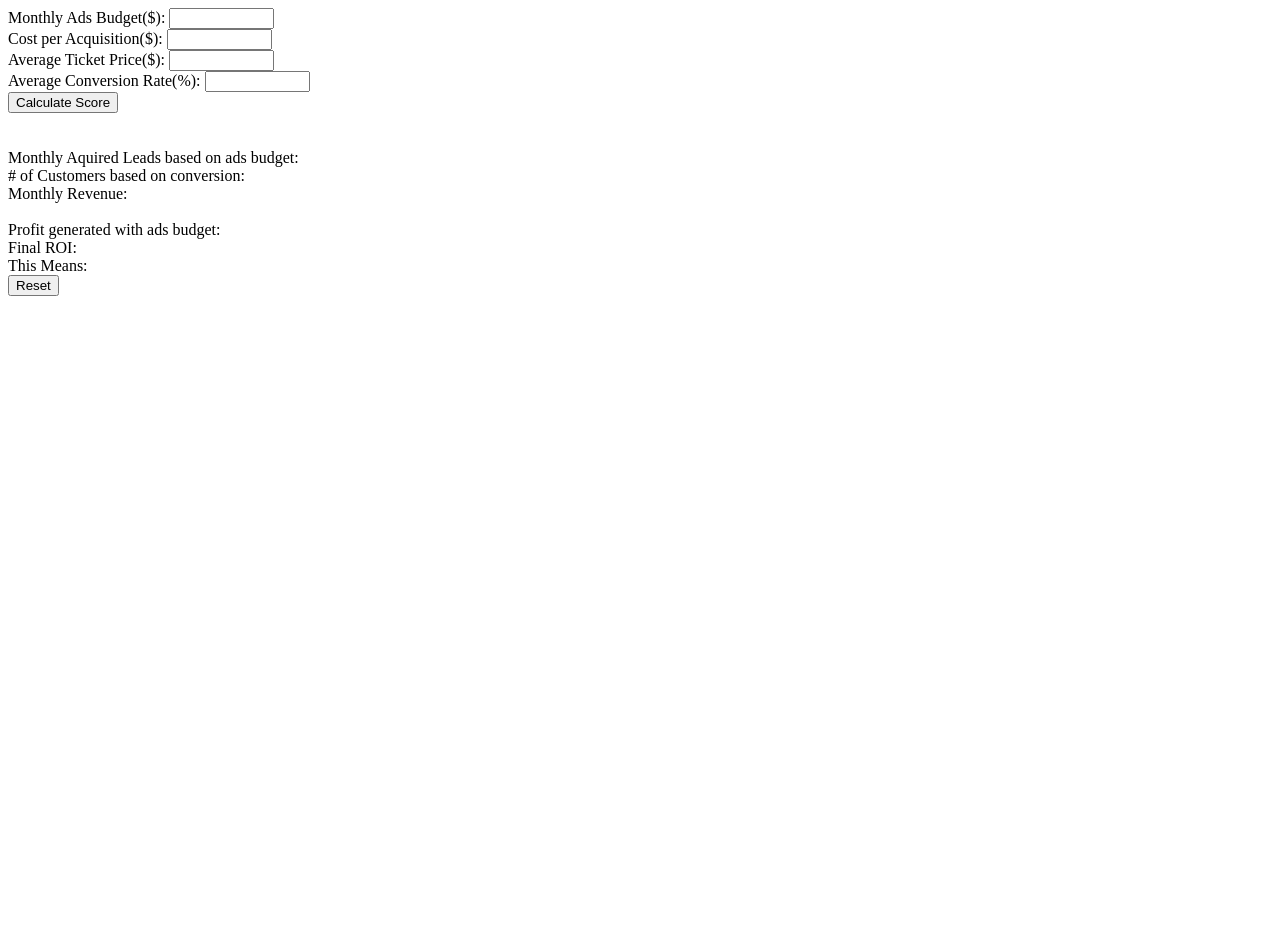
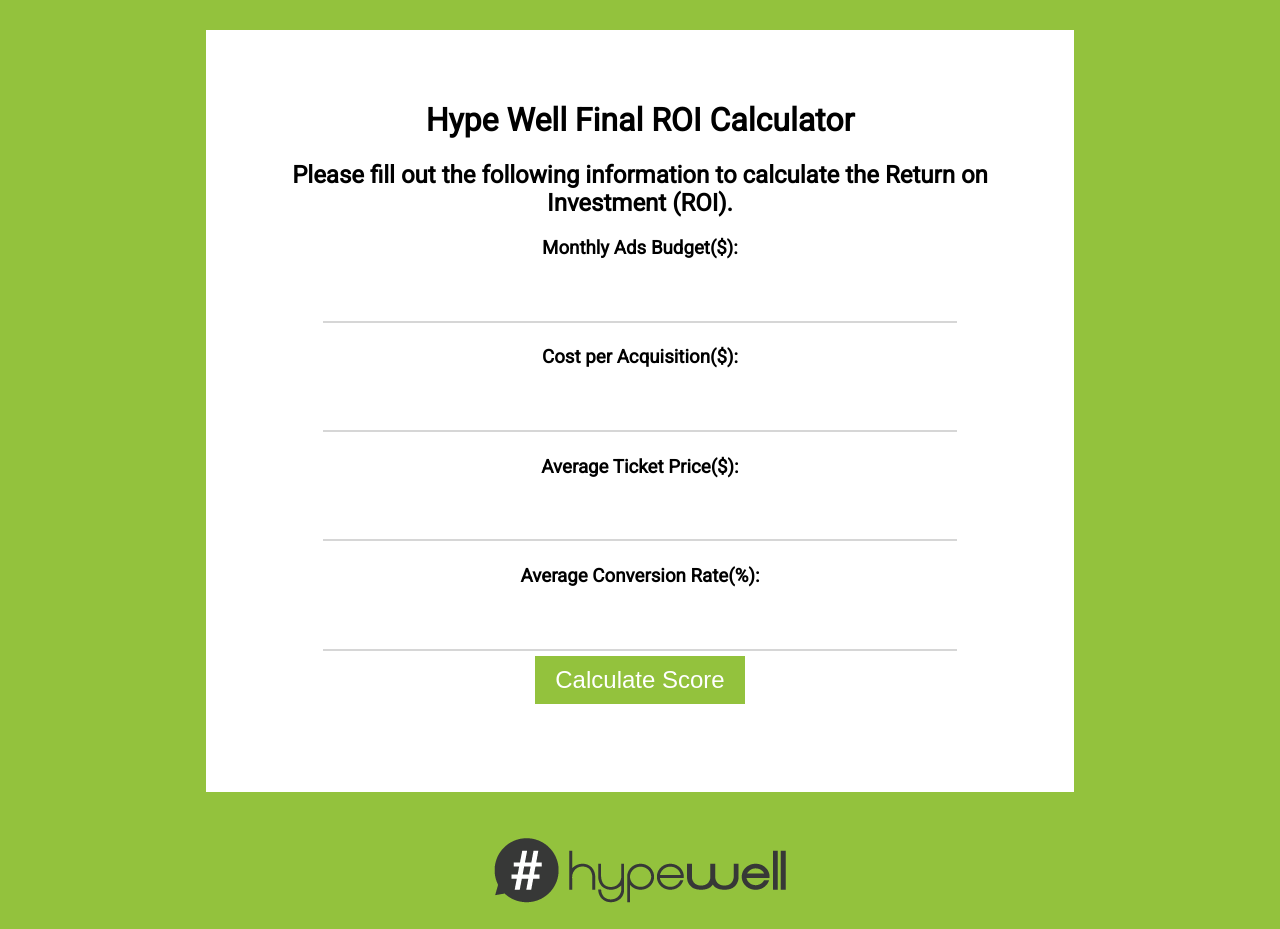
Before and after one commit to Hype-Well-Tech/client-value-calculator, a plain HTML site: page index.html in a window 1280 px wide. Before the commit the page ends 800 px from the top, so only its background shows below. Drawn offline with Linux system fonts and the light colour scheme.

Commit message:
initial style update

```diff
--- a/index.html
+++ b/index.html
@@ -7,18 +7,30 @@
 <!DOCTYPE html>
 <html>
 <title>Hypewell Client Value Calculator</title>
+
+<head>
+<link href="https://fonts.googleapis.com/css?family=Roboto&display=swap" rel="stylesheet">
+<link rel="stylesheet" href="style.css"  type="text/css">
+</head>
 <body>
-
+    <div class = "container">
+        <h1>Hype Well Final ROI Calculator</h1>
+        <h2>Please fill out the following information to calculate the Return on Investment (ROI).</h2>
         <form name="cvcform">
-        Monthly Ads Budget($): <input type="text" name="budget" size="10"><br>
-        Cost per Acquisition($): <input type="text" name="cpa" size="10"><br>
-        Average Ticket Price($): <input type="text" name="ticket" size="10"><br>
-        Average Conversion Rate(%): <input type="text" name="conversion" size="10"><br>
+            <h3>Monthly Ads Budget($):</h3>
+            <input type="text" name="budget" ><br>
+            <h3>Cost per Acquisition($):</h3>
+            <input type="text" name="cpa" ><br>
+            <h3>Average Ticket Price($):</h3>
+            <input type="text" name="ticket"><br>
+            <h3>Average Conversion Rate(%):</h3>
+            <input type="text" name="conversion"><br>
 
 
             <input type="button" value="Calculate Score" onClick="calculateScore()"><br><br><br>
 
             <!--Result-->
+            <div id = "result">
                 Monthly Aquired Leads based on ads budget: <span id="lead"></span><br>
                 # of Customers based on conversion: <span id = "customers"></span><br>
                 Monthly Revenue: <span id = "revenue"></span><br><br>
@@ -27,7 +39,13 @@
                 Final ROI: <span id = "score"></span><br>
                 This Means: <span id = "meaning"></span><br>
                 <input type="reset" value="Reset" />
+             </div>
         </form>
+    </div>
+
+    <div>
+        <img src="img/hypewell.png">
+    </div>
 
     <script language="JavaScript">
 
@@ -56,19 +74,28 @@ function calculateScore() {
     //show value based on ratio
     if(score < 1){
         document.getElementById("meaning").innerHTML= "Bad"
+        document.getElementById("result").style.display = "block";
     }
     else if(score > 1 && score < 2){
         document.getElementById("meaning").innerHTML = "Not Bad"
+        document.getElementById("result").style.display = "block";
     }
     else if(score > 2 && score < 5){
         document.getElementById("meaning").innerHTML = "Pretty Good"
+        document.getElementById("result").style.display = "block";
     }
     else if(score > 5){
         document.getElementById("meaning").innerHTML = "Extraordinary"
+        document.getElementById("result").style.display = "block";
     }
     else{
         alert("Please Fill in everything correctly")
     }
+
+    //Show the result
+
+
+
 }
 //-->
 </script>
--- /dev/null
+++ b/style.css
@@ -0,0 +1,50 @@
+body{
+	background: #93c23d;
+	text-align:center;
+	z-index:-1;
+	font-family: 'Roboto', sans-serif;
+
+}
+
+input[type=text]{
+	width :80%;
+	padding: 5px 10px;
+	margin:5px;
+	border:none;
+	border-bottom: 2px solid #d6d6d6;
+	font-size:24px;
+}
+
+input[type=text]:focus {
+	border-bottom: 3px solid #93c23d;
+}
+
+input[type=button], input [type=reset]{
+	background-color: #93c23d;
+	border:none;
+	color:#fff;
+	text-decoration:none;
+	padding: 10px 20px;
+	cursor:pointer;
+	font-size:24px;
+}
+
+.container{
+	background:#FFF;
+	margin: 30px auto;
+	padding: 20px;
+}
+
+
+#result {
+	display:none;
+}
+
+
+@media only screen and (min-width: 768px) {
+	.container{
+		padding: 50px;
+		max-width: 768px;
+	}
+
+}
```
Also changed, not shown: img/hypewell.png (added), 2 other files. Lines whose indentation alone changed are shown as unchanged.
